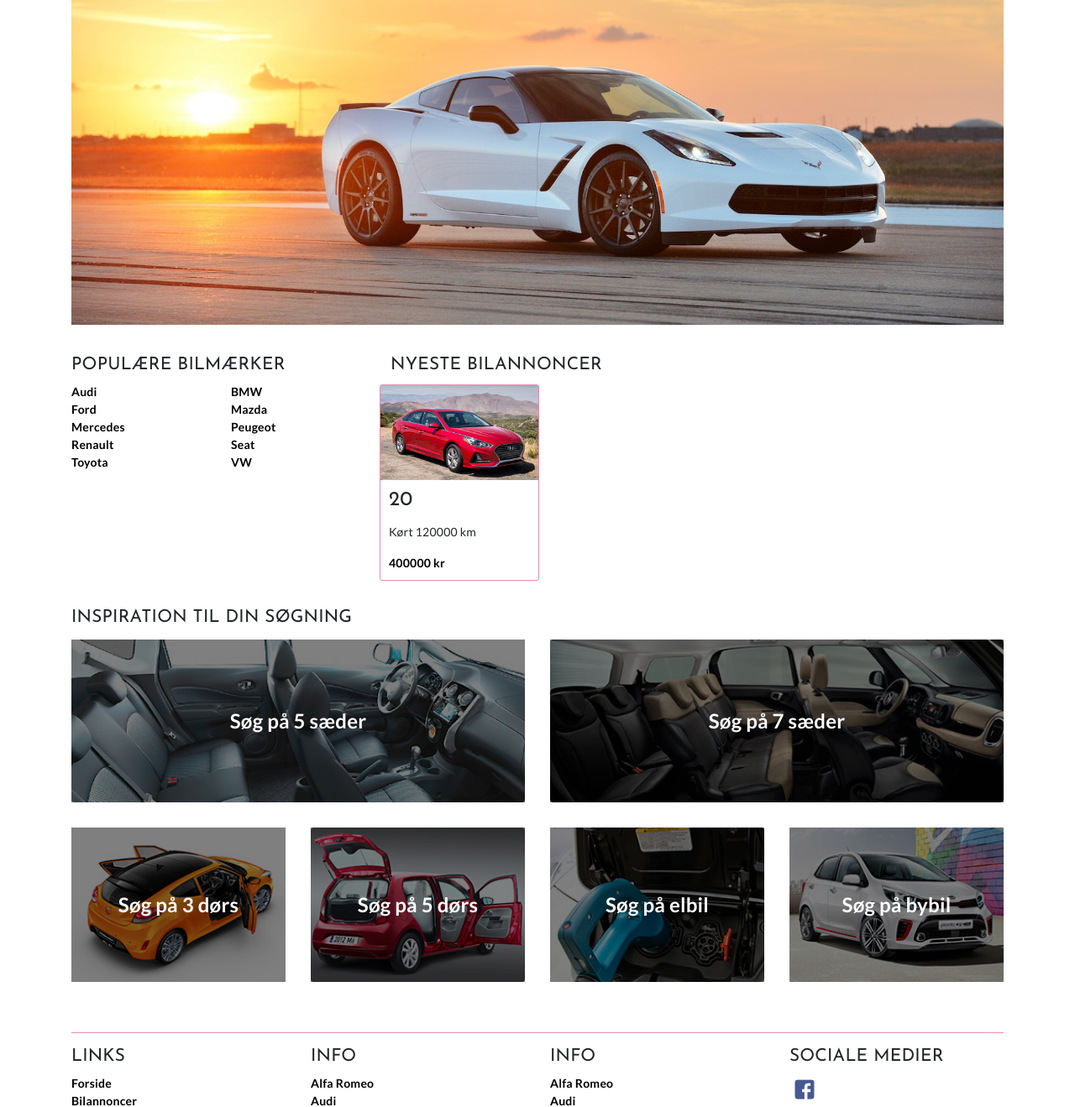
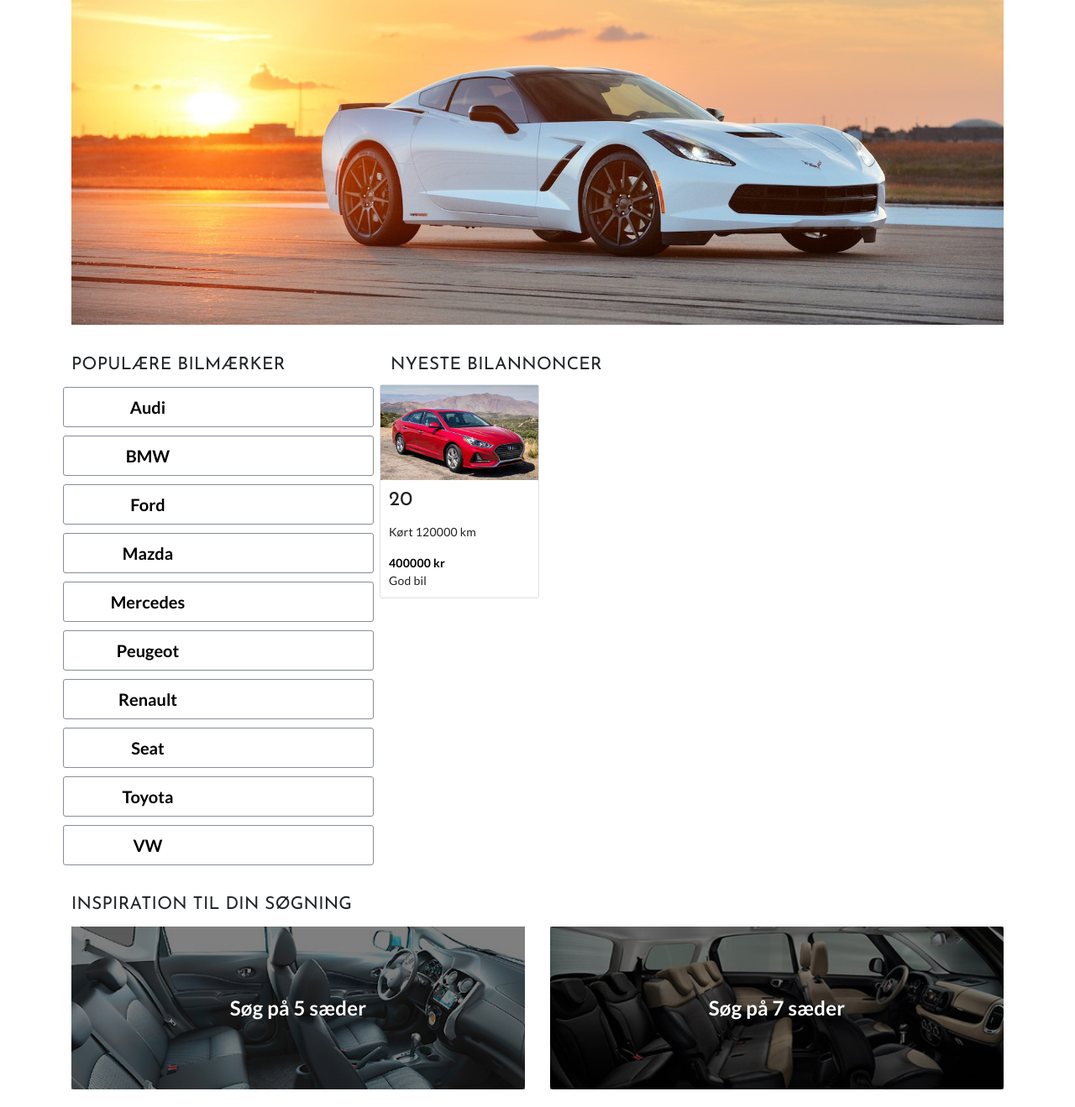
Before and after one commit to Sh1tSoft/Bileezy, a PHP site: page / in a window 1280 px wide. Shown: the part 149-1468 px from the top of the page at 84% size. Run offline with PHP 8.4, Linux system fonts and the light colour scheme; data comes from the database, SQL or seed files in the repository; data that the repository does not hold is empty; style sheets or scripts are compiled from the project's sources; some libraries are stand-ins or nearby versions.

Commit message:
knapper
på index

```diff
--- a/assets/sass/comps/_frontpage.sass
+++ b/assets/sass/comps/_frontpage.sass
@@ -1,6 +1,15 @@
 .hero__img--main
   display: block
   margin-bottom: 36px
+
+.popular__main
+  .popular__main--list
+
+    .btn
+      border-radius: 3px
+      display: inline-flex
+      margin: 5px
+      width: 100%
 
 .inspiration__main
   padding: 30px 0
@@ -35,10 +44,11 @@
 
 .card
   padding: 0
-  border: 1px solid $brand__button
+  border: 1.5px solid $light__1
   display: flex
   border-radius: 3px
   margin: 2px
   .card-block
     margin: 5px
     padding: 5px
+    color: $dark__2
--- a/create/product.php
+++ b/create/product.php
@@ -17,7 +17,6 @@
         margin: auto;
     }
 </style>
-
 <h1 class="container">Opret Produkt</h1>
 
 
--- a/index.php
+++ b/index.php
@@ -18,24 +18,24 @@ require 'includes/header.php'; ?>
             <h3 class="popular__main--headline">Populære bilmærker</h3>
             <ul class="popular__main--list">
                 <div class="row">
-                    <li class="col-md-6"><a href="#">Audi</a></li>
-                    <li class="col-md-6"><a href="#">BMW</a></li>
+                    <button type="button" class="btn btn-outline-secondary btn-lg"><li class="col-md-6"><a href="#">Audi</a></li></button>
+                    <button type="button" class="btn btn-outline-secondary btn-lg"><li class="col-md-6"><a href="#">BMW</a></li></button>
                 </div>
                 <div class="row">
-                    <li class="col-md-6"><a href="#">Ford</a></li>
-                    <li class="col-md-6"><a href="#">Mazda</a></li>
+                   <button type="button" class="btn btn-outline-secondary btn-lg"><li class="col-md-6"><a href="#">Ford</a></li></button>
+                   <button type="button" class="btn btn-outline-secondary btn-lg"><li class="col-md-6"><a href="#">Mazda</a></li></button>
                 </div>
                 <div class="row">
-                    <li class="col-md-6"><a href="#">Mercedes</a></li>
-                    <li class="col-md-6"><a href="#">Peugeot</a></li>
+                   <button type="button" class="btn btn-outline-secondary btn-lg"> <li class="col-md-6"><a href="#">Mercedes</a></li></button>
+                   <button type="button" class="btn btn-outline-secondary btn-lg"> <li class="col-md-6"><a href="#">Peugeot</a></li></button>
                 </div>
                 <div class="row">
-                    <li class="col-md-6"><a href="#">Renault</a></li>
-                    <li class="col-md-6"><a href="#">Seat</a></li>
+                   <button type="button" class="btn btn-outline-secondary btn-lg"> <li class="col-md-6"><a href="#">Renault</a></li></button>
+                   <button type="button" class="btn btn-outline-secondary btn-lg"> <li class="col-md-6"><a href="#">Seat</a></li></button>
                 </div>
                 <div class="row">
-                    <li class="col-md-6"><a href="#">Toyota</a></li>
-                    <li class="col-md-6"><a href="#">VW</a></li>
+                    <button type="button" class="btn btn-outline-secondary btn-lg"><li class="col-md-6"><a href="#">Toyota</a></li></button>
+                    <button type="button" class="btn btn-outline-secondary btn-lg"><li class="col-md-6"><a href="#">VW</a></li></button>
                 </div>
             </ul>
         </section>
@@ -57,7 +57,7 @@ require 'includes/header.php'; ?>
                     $imgRow = $imgResult->fetch_assoc();
                     */?>
 
-                    <div class="card products__newest--card col-sm-3">
+                    <div class="card products__newest--card col-md-3 col-sm-6">
                         <!-- PLACEHOLDER -->
                        <img src="assets/img/3.jpg">
                         <!-- <img class="card-img-top" src="assets/img/products/<?= $imgRow['image_path'] ?>"
@@ -66,7 +66,7 @@ require 'includes/header.php'; ?>
                             <h4 class="card-title products__name"><?= $row['model'] ?></h4>
                             <p class="card-text products__description">Kørt <?= $row['mileage'] ?> km</p>
                             <a href="#" class="products__price"><?= $row['price'] ?> kr</a>
-                            <p class="card-text products__description"><?= $row['description'] ?></p>
+                            <p class="card-text products__description"><?= $row['description_text'] ?></p>
                         </div>
                     </div>
 
```
